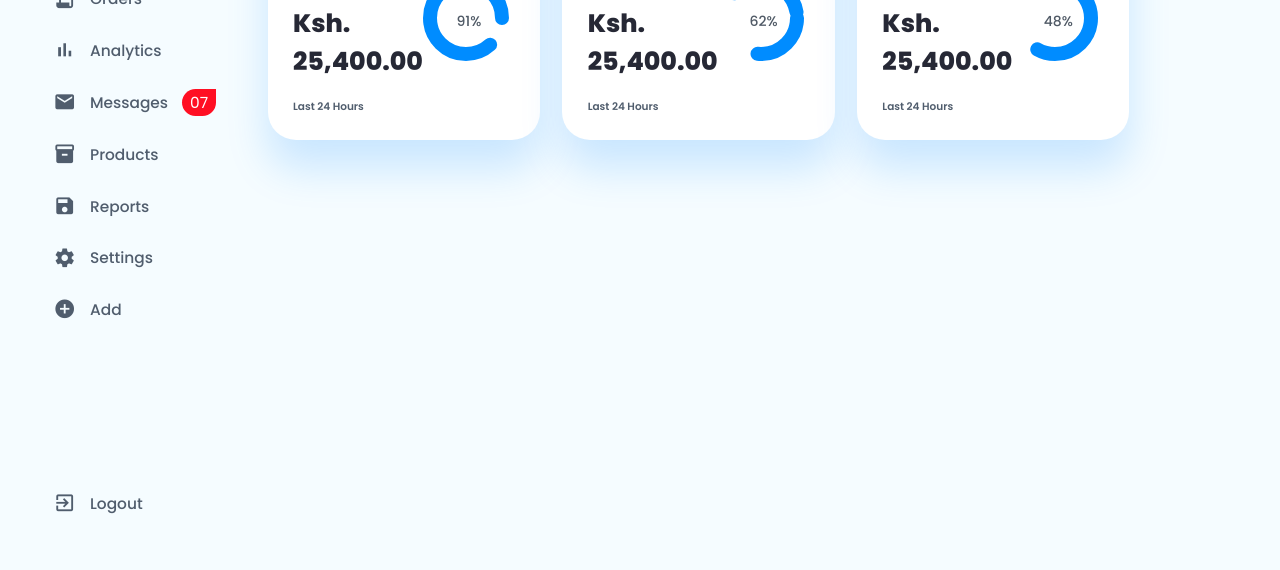
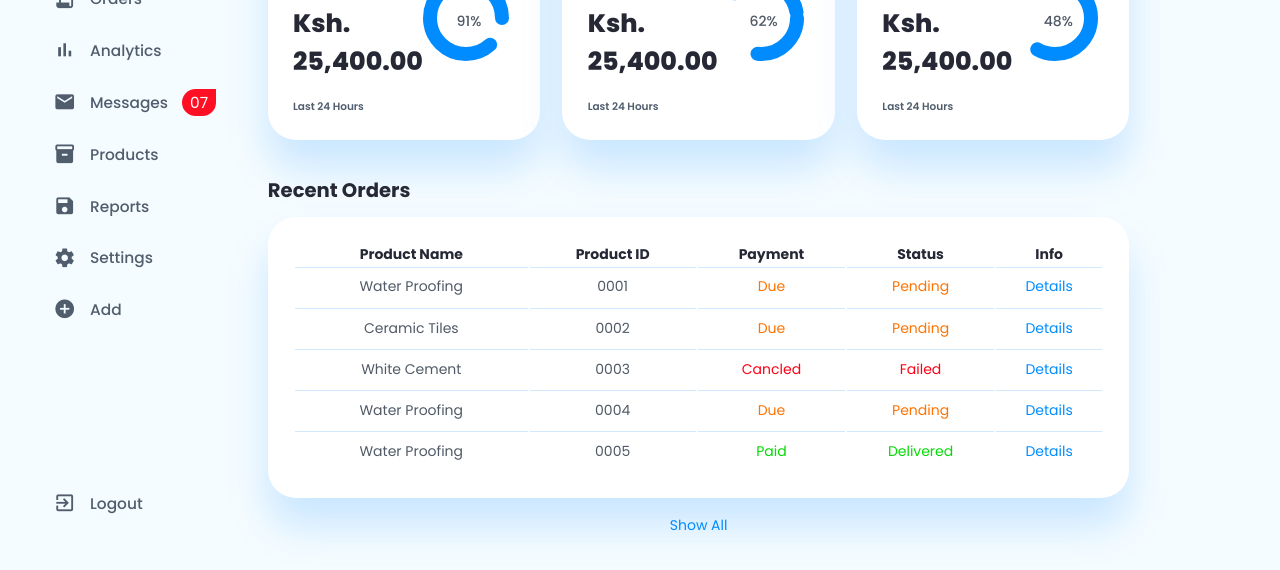
Before and after one commit to dennosp254/CATCOB_Dashboard, a plain HTML site: page index.html in a window 1280 px wide. Shown: the part 230-800 px from the top of the page. Drawn offline with Linux system fonts and the light colour scheme.

Commit message:
Dashboard end of main

```diff
--- a/index.html
+++ b/index.html
@@ -131,6 +131,68 @@
                 </div>
 
             </div>
+
+            <!-- RECENTS -->
+            <div class="recent-orders">
+                <h2>Recent Orders</h2>
+                <table>
+                    <thead>
+                        <tr>
+                            <th>Product Name</th>
+                            <th>Product ID</th>
+                            <th>Payment</th>
+                            <th>Status</th>
+                            <th>Info</th>
+                        </tr>
+                    </thead>
+                    <tbody>
+                        <tr>
+                            <td>Water Proofing</td>
+                            <td>0001</td>
+                            <td class="warning">Due</td>
+                            <td class="warning">Pending</td>
+                            <td class="primary">Details</td>
+                        </tr>
+                    </tbody>
+                    <tbody>
+                        <tr>
+                            <td>Ceramic Tiles</td>
+                            <td>0002</td>
+                            <td class="warning">Due</td>
+                            <td class="warning">Pending</td>
+                            <td class="primary">Details</td>
+                        </tr>
+                    </tbody>
+                    <tbody>
+                        <tr>
+                            <td>White Cement</td>
+                            <td>0003</td>
+                            <td class="red">Cancled</td>
+                            <td class="red">Failed</td>
+                            <td class="primary">Details</td>
+                        </tr>
+                    </tbody>
+                    <tbody>
+                        <tr>
+                            <td>Water Proofing</td>
+                            <td>0004</td>
+                            <td class="warning">Due</td>
+                            <td class="warning">Pending</td>
+                            <td class="primary">Details</td>
+                        </tr>
+                    </tbody>
+                    <tbody>
+                        <tr>
+                            <td>Water Proofing</td>
+                            <td>0005</td>
+                            <td class="success">Paid</td>
+                            <td class="success">Delivered</td>
+                            <td class="primary">Details</td>
+                        </tr>
+                    </tbody>
+                </table>
+                <a href="#">Show All</a>
+            </div>
          </main>
     </div>
 
--- a/style.css
+++ b/style.css
@@ -4,7 +4,7 @@
     --clr-primary: #008cff;
     --clr-danger: #008cff;
     --clr-success: #04da04;
-    --clr-warning: #f8606c;
+    --clr-warning: #ff7300;
     --clr-white: #ffffff;
     --clr-info-dark: #505d6d;
     --clr-info-light: #dce1eb;
@@ -99,6 +99,9 @@ b {
 }
 .warning {
     color: var(--clr-warning);
+}
+.red {
+    color: #ff0015;
 }
 .container {
     display: grid;
@@ -215,10 +218,12 @@ main .insights > div {
     border-radius: var(--crd-border-radius);
     margin-top: 1rem;
     box-shadow: var(--box-shadow);
-    transition: all 300ms ease;
+    transition: all 500ms ease;
 }
 main .insights > div:hover {
     box-shadow: none;
+    border: 1px solid #505a6638;
+    cursor: pointer;
 }
 main .insights > div span {
     padding: .5rem;
@@ -233,7 +238,7 @@ main .insights > div.sales span {
     background: var(--clr-success)
 }
 main .insights > div.income span {
-    background: #ff7300;
+    background: var(--clr-warning);
 }
 main .insights > div .middle {
     display: flex;
@@ -292,3 +297,34 @@ main .insights small {
     display: block;
     font-weight: 600;
 }
+/* RECENT Orders */
+main .recent-orders {
+    margin-top: 2.5rem;
+}
+main .recent-orders h2 {
+    margin-bottom: .8rem;
+}
+main .recent-orders table {
+    background: var(--clr-white);
+    width: 100%;
+    border-radius: var(--crd-border-radius);
+    padding: var(--crd-padding);
+    text-align: center;
+    box-shadow: var(--box-shadow);
+    transition: all 400ms ease;
+}
+main .recent-orders table:hover {
+    box-shadow: none;
+    border: 1px solid #505a6638;
+}
+main table tbody td {
+    height: 2.8rem;
+    border-top: 1px solid var(--clr-light);
+    color: var(--clr-dark-variant);
+}
+main .recent-orders a {
+    text-align: center;
+    display: block;
+    margin: 1.2rem auto;
+    color: var(--clr-primary);
+}
```
